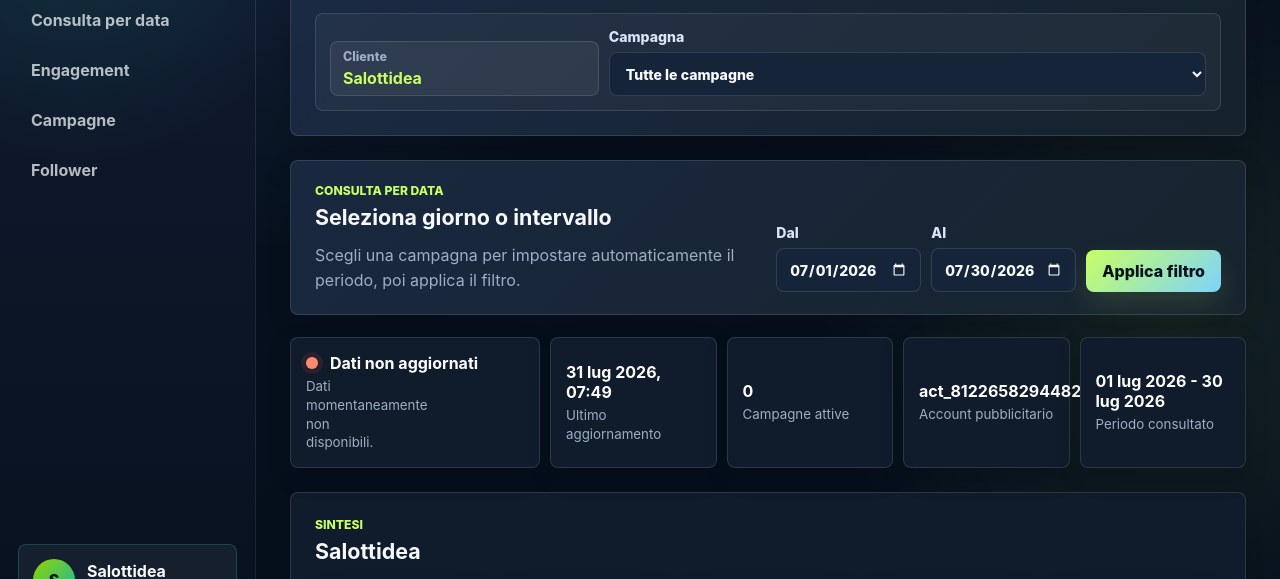
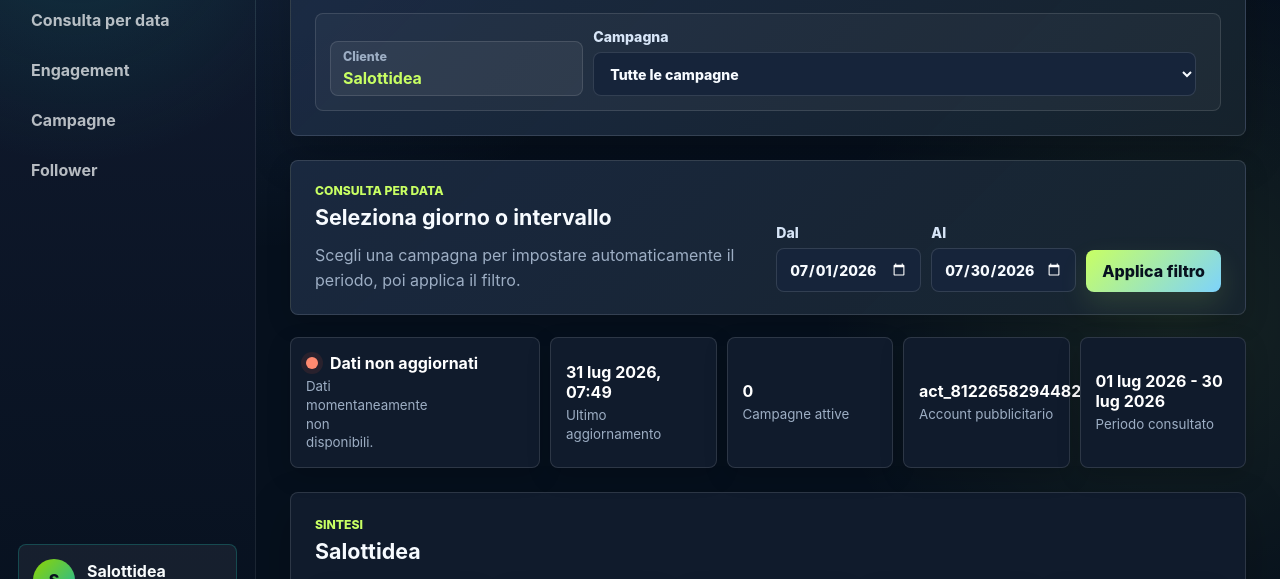
Before and after one commit to carlogaris-tech/report-fb, a website: page area_clienti_social/index.html in a window 1280 px wide. Shown: the part 158-737 px from the top of the page. Drawn offline with Linux system fonts and the light colour scheme; no server answers.

Commit message:
Adjust grid template columns in top-actions

```diff
--- a/area_clienti_social/styles.css
+++ b/area_clienti_social/styles.css
@@ -233,7 +233,7 @@ h3 {
 }
 
 .top-actions {
-  grid-template-columns: minmax(170px, 0.45fr) minmax(320px, 1fr);
+  grid-template-columns: minmax(170px, 0.42fr) minmax(300px, 1fr) max-content;
   align-items: end;
   gap: 10px;
   padding: 14px;
```
